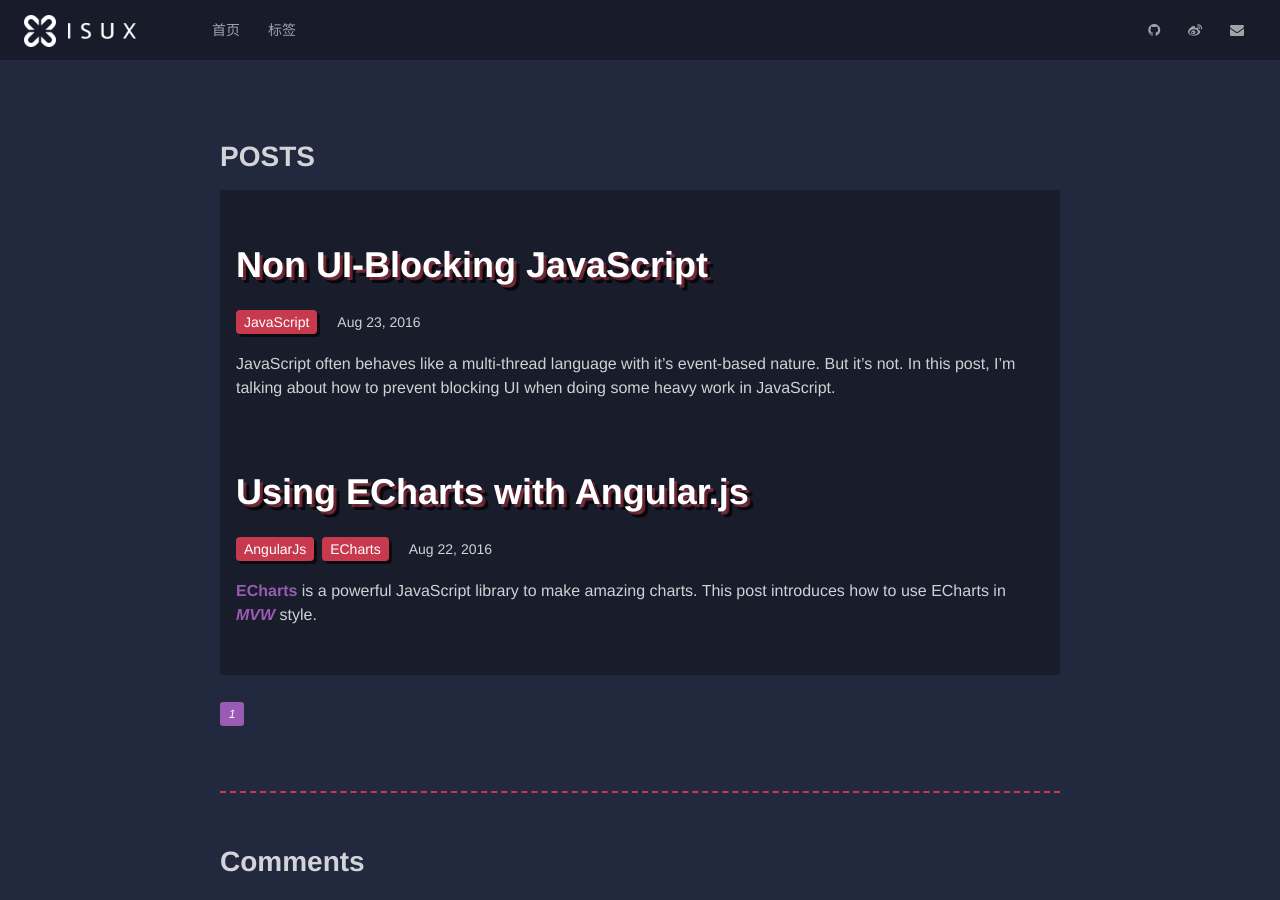
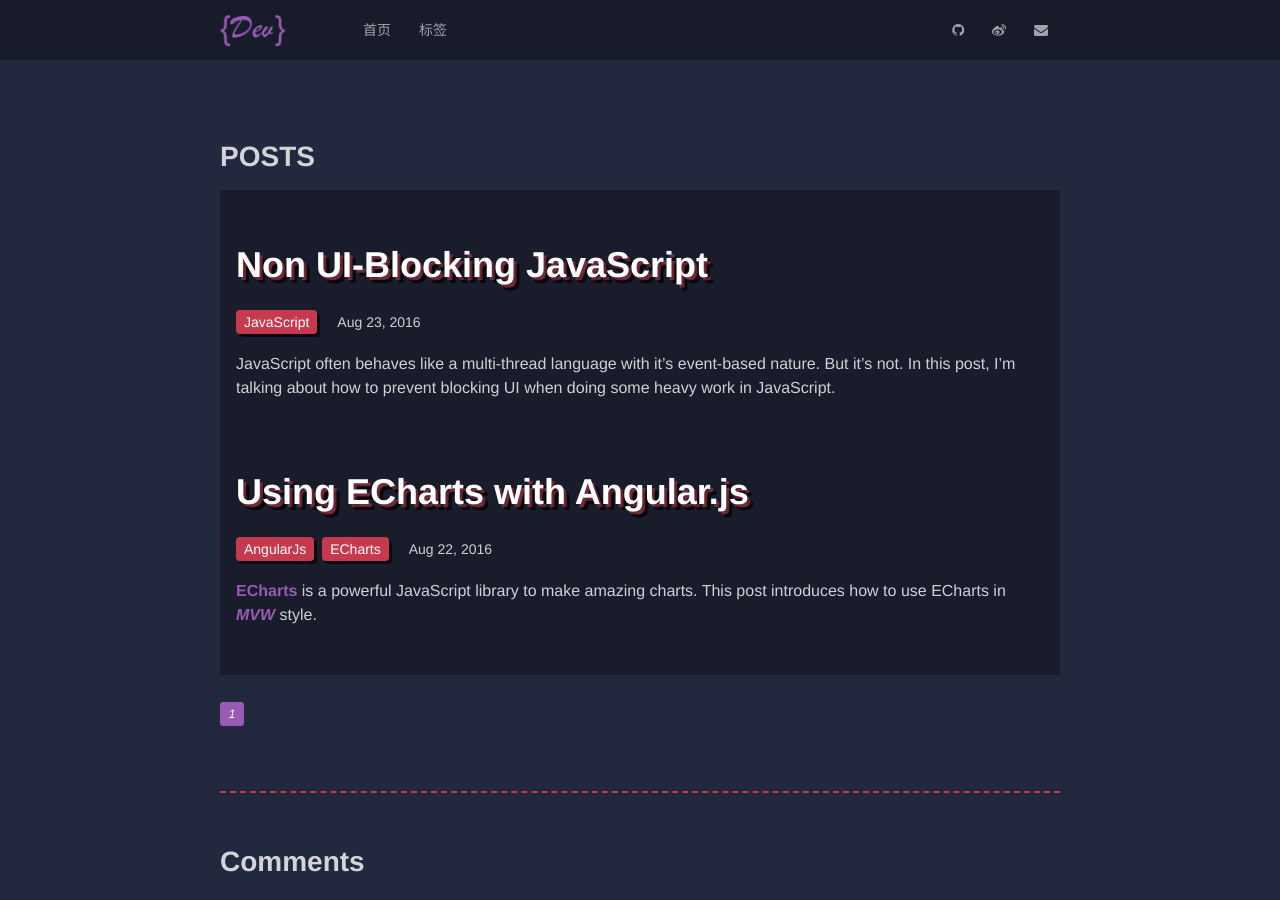
Before and after one commit to lancebiu/lancebiu.github.io, a Jekyll site: the page built from index.html, in a window 1280 px wide. Built offline with Jekyll 4.4.1, drawn with Linux system fonts in a browser that asks for light colours; nearby versions of some CDN libraries; the list of posts is cut into pages by our own code; comment, search, counter and statistics services are not loaded.

Commit message:
update favicon and logo

```diff
--- a/_config.yml
+++ b/_config.yml
@@ -1,15 +1,12 @@
 title: lance's blog
 email: 2437844933@qq.com
-description: > # this means to ignore newlines until "baseurl:"
-  Write an awesome description for your new site here. You can edit this
-  line in _config.yml. It will appear in your document head meta (for
-  Google search results) and in your feed.xml site description.
+description: 这是我的个人博客,主要分享一些平时学习工作中遇到的问题和一些心得
 baseurl: ""
 url: "http://yourdomain.com"
 github: "https://github.com/lancebiu"
 weibo: "http://weibo.com/u/5337869639"
 email: "2437844933@qq.com"
 
-paginate: 8
+paginate: 12
 
 markdown: kramdown
--- a/_includes/head.html
+++ b/_includes/head.html
@@ -6,6 +6,7 @@
   <title>{% if page.title %}{{ page.title | escape }}{% else %}{{ site.title | escape }}{% endif %}</title>
   <meta name="description" content="{% if page.excerpt %}{{ page.excerpt | strip_html | strip_newlines | truncate: 160 }}{% else %}{{ site.description }}{% endif %}">
 
+  <link rel="shortcut icon" href="{{ "/img/favicon.ico" | prepend: site.baseurl }}">
   <link rel="stylesheet" href="{{ "/css/main.css" | prepend: site.baseurl }}">
   <link rel="canonical" href="{{ page.url | replace:'index.html','' | prepend: site.baseurl | prepend: site.url }}">
   <link rel="alternate" type="application/rss+xml" title="{{ site.title }}" href="{{ "/feed.xml" | prepend: site.baseurl | prepend: site.url }}">
--- a/_includes/header.html
+++ b/_includes/header.html
@@ -4,7 +4,7 @@
 
         <nav class="site-nav">
             <a class="site-logo" href="{{ site.baseurl }}/">
-                <img src="{{ "/img/isux-logo.png" | prepend: site.baseurl }}" alt="">
+                <img src="{{ "/img/logo.png" | prepend: site.baseurl }}" alt="">
             </a>
 
             <ul class="trigger">
--- a/_sass/_layout.scss
+++ b/_sass/_layout.scss
@@ -20,6 +20,12 @@
 .site-header {
   background: #171B2A;
   padding: 0 24px;
+
+  .wrapper {
+    width: 100%;
+    max-width: 840px;
+    margin: 0 auto;
+  }
 
   .trigger {
     margin: 0;
@@ -58,8 +64,8 @@
         margin-right: 64px;
 
         img {
+          width: 67px;
           height: 32px;
-          width: 112px;
           position: relative;
           top: 5px;
         }
```
Also changed, not shown: img/favicon.ico (added), img/logo.png (added).
